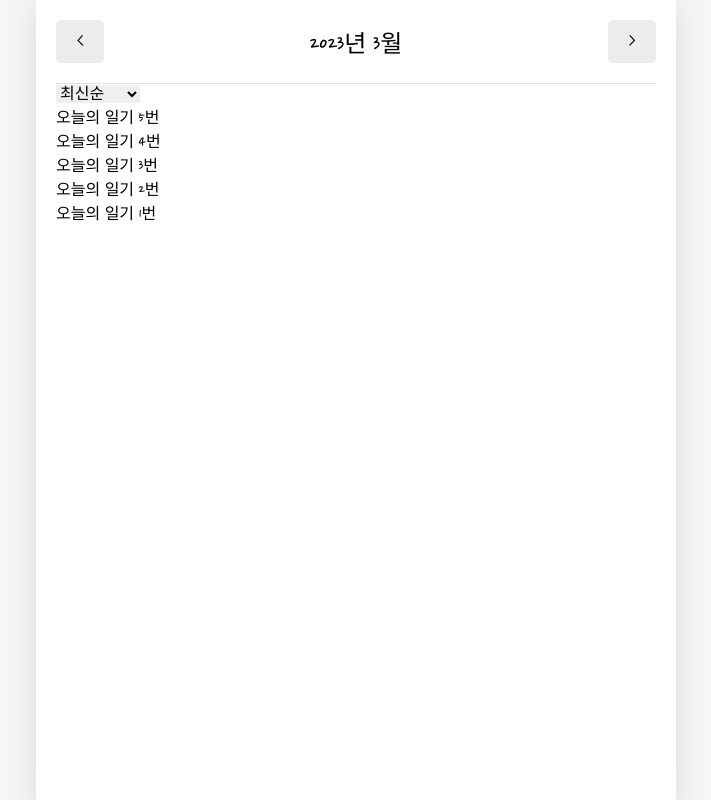
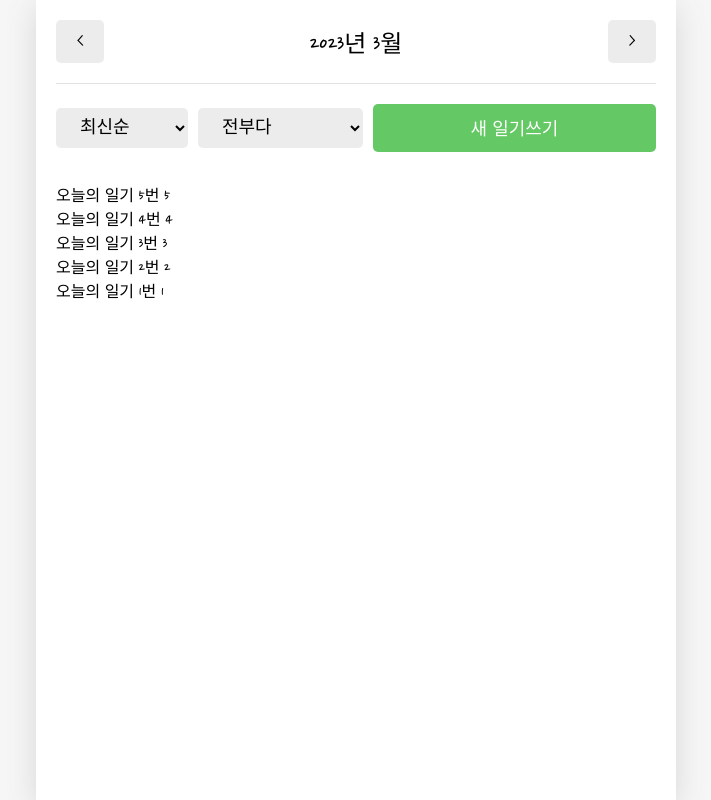
Before and after one commit to ccpjh/react_diary, a React (Create React App) app: page / in a window 1280 px wide. Shown: the whole page, without its empty margins (284-995 px from the left). Built offline with nearby package versions, Linux system fonts and the light colour scheme; the HTML template or start-up script is replaced by a standard one; a web font is replaced by a local one.

Commit message:
[추가] 일기 감정에 따른 필터 기능 추가, 정렬&필터 영역 CSS 추가

```diff
--- a/src/App.css
+++ b/src/App.css
@@ -22,6 +22,13 @@ body { font-family: 'Nanum Pen Script'; background-color: #f6f6f6; }
 
 /* Header */
 header { display:flex; justify-content: space-between; align-items: center; padding: 20px 0; border-bottom: 1px solid #e2e2e2; }
-.header_txt {flex:2; font-size: 24px; text-align:center; }
-.header_left_area{display:flex; flex:1; justify-content: flex-start;}
-.header_right_area{display:flex; flex:1; justify-content: flex-end;}
+.header_txt { flex:2; font-size: 24px; text-align:center; }
+.header_left_area { display:flex; flex:1; justify-content: flex-start; }
+.header_right_area { display:flex; flex:1; justify-content: flex-end; }
+
+/* DiaryList */
+.diary_list .menu_wrapper { display:flex; justify-content: space-between; align-items: center; margin-top: 20px; margin-bottom: 30px; }
+
+.diary_list .control_menu{ margin-right:10px; padding:10px 20px; border-radius:5px; font-size:18px; background-color:#ececec; cursor: pointer;}
+.diary_list .menu_wrapper .right_col { flex-grow: 1; }
+.diary_list .menu_wrapper .right_col .button { width: 100%; }
--- a/src/App.js
+++ b/src/App.js
@@ -1,6 +1,8 @@
 import React, { useReducer, useRef } from 'react';
+import { BrowserRouter, Route, Routes } from 'react-router-dom';
 import './App.css';
 import Home from './pages/Home';
+import New from './pages/New';
 
 const reducer = (state, action) => {
     let newState = [];
@@ -121,9 +123,15 @@ function App() {
                     onRemove,
                 }}
             >
-                <div className="App">
-                    <Home />
-                </div>
+                <BrowserRouter>
+                    <div className="App">
+                    <Routes>
+                        <Route path='/' element={ <Home />}></Route>
+                        <Route path='/new' element={ <New />}></Route>
+                    </Routes>
+                    </div>
+
+                </BrowserRouter>
             </DiaryDispatchContext.Provider>
         </DiaryStateContext.Provider>
     );
--- a/src/components/DiaryList.js
+++ b/src/components/DiaryList.js
@@ -1,4 +1,6 @@
 import { useState } from "react"
+import { useNavigate } from "react-router-dom";
+import Button from './Button';
 
 // 일기 정렬 값을 배열로 담는다.
 const sortOptionList = [
@@ -12,10 +14,25 @@ const sortOptionList = [
     }
 ]
 
+const filterOptionList = [
+    {
+        value: 'all',
+        name:'전부다',
+    },
+    {
+        value: 'good',
+        name:'좋은 감정만',
+    },
+    {
+        value: 'bad',
+        name:'안좋은 감정만',
+    },
+]
+
 // 일기 정렬 컴포넌트
 const ControlMenu = ({value, onChange, optionList}) => {
     return (
-        <select value={value} onChange={(e) => onChange(e.target.value)}>
+        <select className='control_menu' value={value} onChange={(e) => onChange(e.target.value)}>
             {optionList.map((el, idx) => (
                 <option key={idx} value={el.value}>
                     {el.name}
@@ -27,9 +44,19 @@ const ControlMenu = ({value, onChange, optionList}) => {
 }
 
 const DiaryList = ({ diaryList }) => {
+    const navigate = useNavigate();
     const [sortType, setSortType] = useState('latest');
+    const [filter, setFilter] = useState('all');
 
     const getProcessedDiaryList = () => {
+        const filterCallBack = (item) => {
+            if (filter === 'good') {
+                return parseInt(item.emotion) <= 3;
+            } else {
+                return parseInt(item.emotion) > 3;
+            }
+        }
+
         const compare = (a, b) => {
             if (sortType === 'latest') {
                 return parseInt(b.date) - parseInt(a.date);
@@ -39,16 +66,29 @@ const DiaryList = ({ diaryList }) => {
         }
 
         const copyList = JSON.parse(JSON.stringify(diaryList));
-        const sortedList = copyList.sort(compare)
+        const filteredList = filter === 'all' ? copyList : copyList.filter((el) => filterCallBack(el));
+
+        const sortedList = filteredList.sort(compare);
         return sortedList;
 
     }
 
     return (
-        <div>
-            <ControlMenu value={sortType} onChange={setSortType} optionList={sortOptionList} />
+        <div className="diary_list">
+            <div className="menu_wrapper">
+                <div className="left_col">
+                    <ControlMenu value={sortType} onChange={setSortType} optionList={sortOptionList} />
+                    <ControlMenu value={filter} onChange={setFilter} optionList={filterOptionList} />
+                </div>
+                <div className="right_col">
+                    <Button type={'positive'} text={'새 일기쓰기'} onClick={() => navigate('/new')} />
+                </div>
+            </div>
+
             {getProcessedDiaryList().map((el) => (
-                <div key={el.id}>{el.content}</div>
+                <div key={el.id}>
+                    {el.content} {el.emotion}
+                </div>
             ))}
         </div>
     );
--- /dev/null
+++ b/src/pages/New.js
@@ -0,0 +1,10 @@
+const New = () => {
+    return (
+        <div>
+            <h2>NEW</h2>
+            <p>이곳은 일기 작성 페이지 입니다.</p>
+        </div>
+    )
+}
+
+export default New
```
